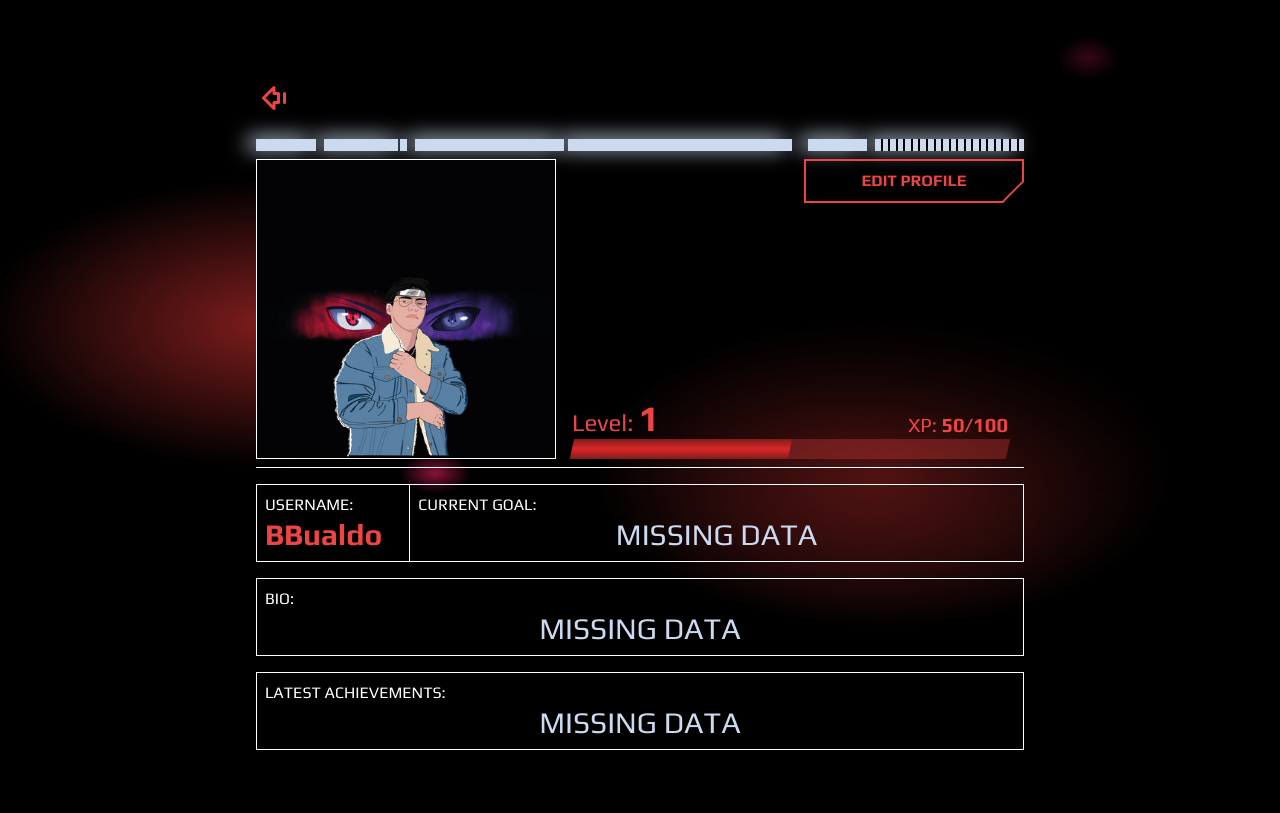
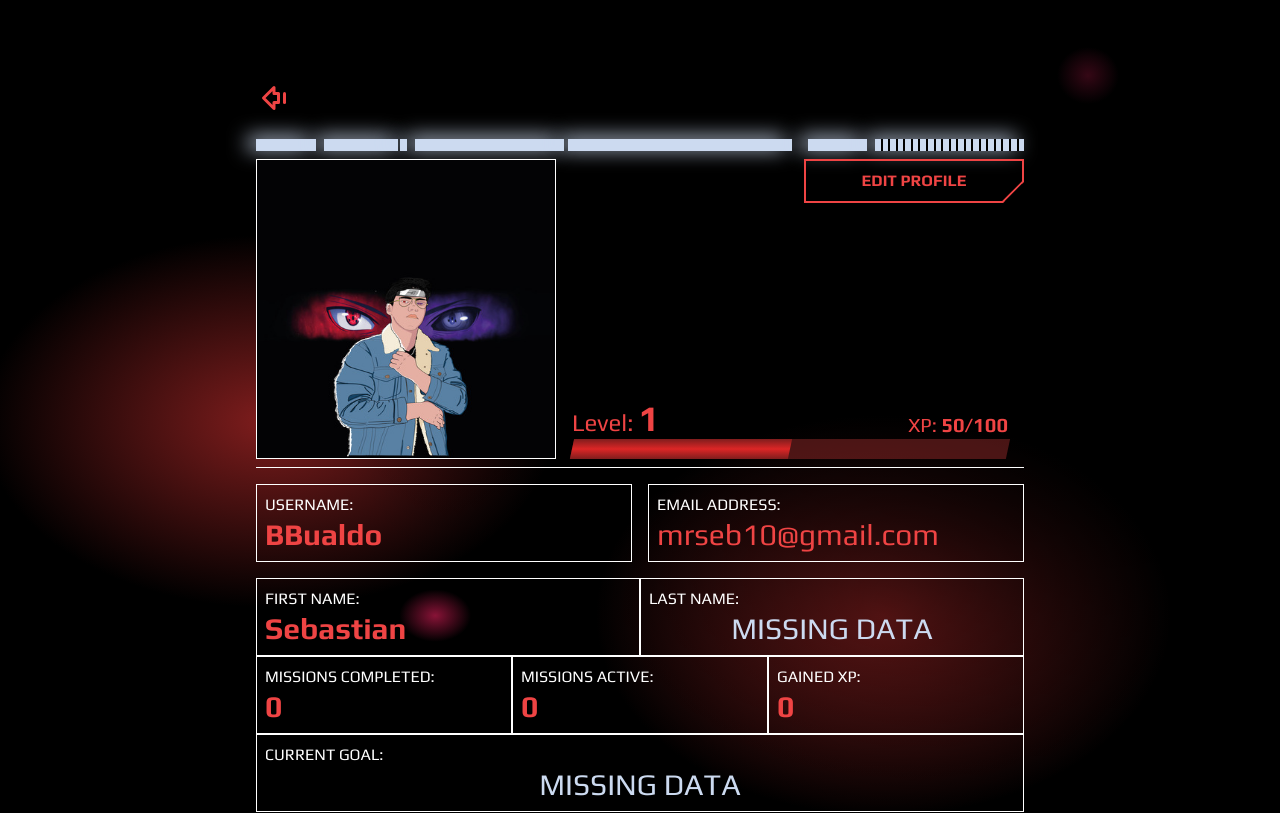
Before and after one commit to BBualdo/Life-is-a-Game, a Next.js app: page /profile in a window 1280 px wide. Shown: the top 813 px of the page. Built offline with nearby package versions, Linux system fonts and the light colour scheme.

Commit message:
Profile Page Extended

```diff
--- a/src/components/Interface/Profile/LastestAchievements.tsx
+++ b/src/components/Interface/Profile/LastestAchievements.tsx
@@ -1,7 +1,7 @@
 const LastestAchievements = () => {
   return (
     <div className="mt-4 flex flex-col border border-white p-2">
-      <h2 className="uppercase text-white">Latest Achievements:</h2>
+      <h2 className="uppercase text-white">Lastest Achievement:</h2>
       <ul>
         <li className="text-center text-3xl uppercase text-light-silver">
           Missing Data
--- /dev/null
+++ b/src/components/Interface/Profile/UserBio.tsx
@@ -0,0 +1,12 @@
+const UserBio = () => {
+  return (
+    <div className="mt-4 flex max-h-[200px] flex-col border border-white p-2">
+      <h2 className="uppercase text-white">Bio:</h2>
+      <h3 className="text-center text-3xl uppercase text-light-silver">
+        Missing Data
+      </h3>
+    </div>
+  );
+};
+
+export default UserBio;
--- a/src/components/Interface/Profile/UserData.tsx
+++ b/src/components/Interface/Profile/UserData.tsx
@@ -7,6 +7,9 @@ import UserInfo from "./UserInfo";
 import UserXP from "./UserXP";
 import { fadeIn } from "@/src/utils/fadeIn";
 import CustomBorder from "../shared/CustomBorder";
+import UserStats from "./UserStats";
+import UserBio from "./UserBio";
+import UserGoal from "./UserGoal";
 
 const UserData = () => {
   return (
@@ -28,6 +31,9 @@ const UserData = () => {
         </div>
       </div>
       <UserInfo />
+      <UserStats />
+      <UserGoal />
+      <UserBio />
       <LastestAchievements />
     </motion.section>
   );
--- /dev/null
+++ b/src/components/Interface/Profile/UserGoal.tsx
@@ -0,0 +1,12 @@
+const UserGoal = () => {
+  return (
+    <div className="flex-1 border border-white p-2">
+      <h2 className="uppercase text-white">Current Goal:</h2>
+      <h3 className="text-center text-3xl uppercase text-light-silver">
+        Missing Data
+      </h3>
+    </div>
+  );
+};
+
+export default UserGoal;
--- a/src/components/Interface/Profile/UserInfo.tsx
+++ b/src/components/Interface/Profile/UserInfo.tsx
@@ -1,21 +1,27 @@
 const UserInfo = () => {
   return (
     <>
-      <div className="mt-4 flex border border-white">
-        <div className="w-1/5 border-r border-white p-2">
+      <div className="mt-4 flex gap-4">
+        <div className="flex-1 border border-white p-2">
           <h2 className="uppercase text-white">Username:</h2>
           <h3 className="text-3xl font-bold text-cp-red">BBualdo</h3>
         </div>
-        <div className="flex-1 p-2">
-          <h2 className="uppercase text-white">Current Goal:</h2>
-          <h3 className="text-center text-3xl text-light-silver">
-            MISSING DATA
+        <div className="flex-1 border border-white p-2">
+          <h2 className="uppercase text-white">Email Address:</h2>
+          <h3 className="text-3xl text-cp-red">mrseb10@gmail.com</h3>
+        </div>
+      </div>
+      <div className="mt-4 flex">
+        <div className="flex-1 border border-white p-2">
+          <h2 className="uppercase text-white">First Name:</h2>
+          <h3 className="text-3xl font-bold text-cp-red">Sebastian</h3>
+        </div>
+        <div className="flex-1 border border-white p-2">
+          <h2 className="uppercase text-white">Last Name:</h2>
+          <h3 className="text-center text-3xl uppercase text-light-silver">
+            Missing Data
           </h3>
         </div>
-      </div>
-      <div className="mt-4 flex max-h-[200px] flex-col border border-white p-2">
-        <h2 className="uppercase text-white">Bio:</h2>
-        <h3 className="text-center text-3xl text-light-silver">MISSING DATA</h3>
       </div>
     </>
   );
--- /dev/null
+++ b/src/components/Interface/Profile/UserStats.tsx
@@ -0,0 +1,22 @@
+const UserStats = () => {
+  return (
+    <>
+      <div className="flex">
+        <div className="flex-1 border border-white p-2">
+          <h2 className="uppercase text-white">Missions Completed:</h2>
+          <h3 className="text-3xl font-bold text-cp-red">0</h3>
+        </div>
+        <div className="flex-1 border border-white p-2">
+          <h2 className="uppercase text-white">Missions Active:</h2>
+          <h3 className="text-3xl font-bold text-cp-red">0</h3>
+        </div>
+        <div className="flex-1 border border-white p-2">
+          <h2 className="uppercase text-white">Gained XP:</h2>
+          <h3 className="text-3xl font-bold text-cp-red">0</h3>
+        </div>
+      </div>
+    </>
+  );
+};
+
+export default UserStats;
--- a/src/components/Interface/Profile/UserXP.tsx
+++ b/src/components/Interface/Profile/UserXP.tsx
@@ -11,7 +11,7 @@ const UserXP = () => {
       </div>
       <div className="h-[20px] w-full -skew-x-12 bg-cp-red/30">
         <div
-          className={`gradient-cp-red h-full w-[50%] transition-all duration-300`}
+          className={`gradient-cp-red h-full w-[50%] transition-all duration-700`}
         />
       </div>
     </div>
```
